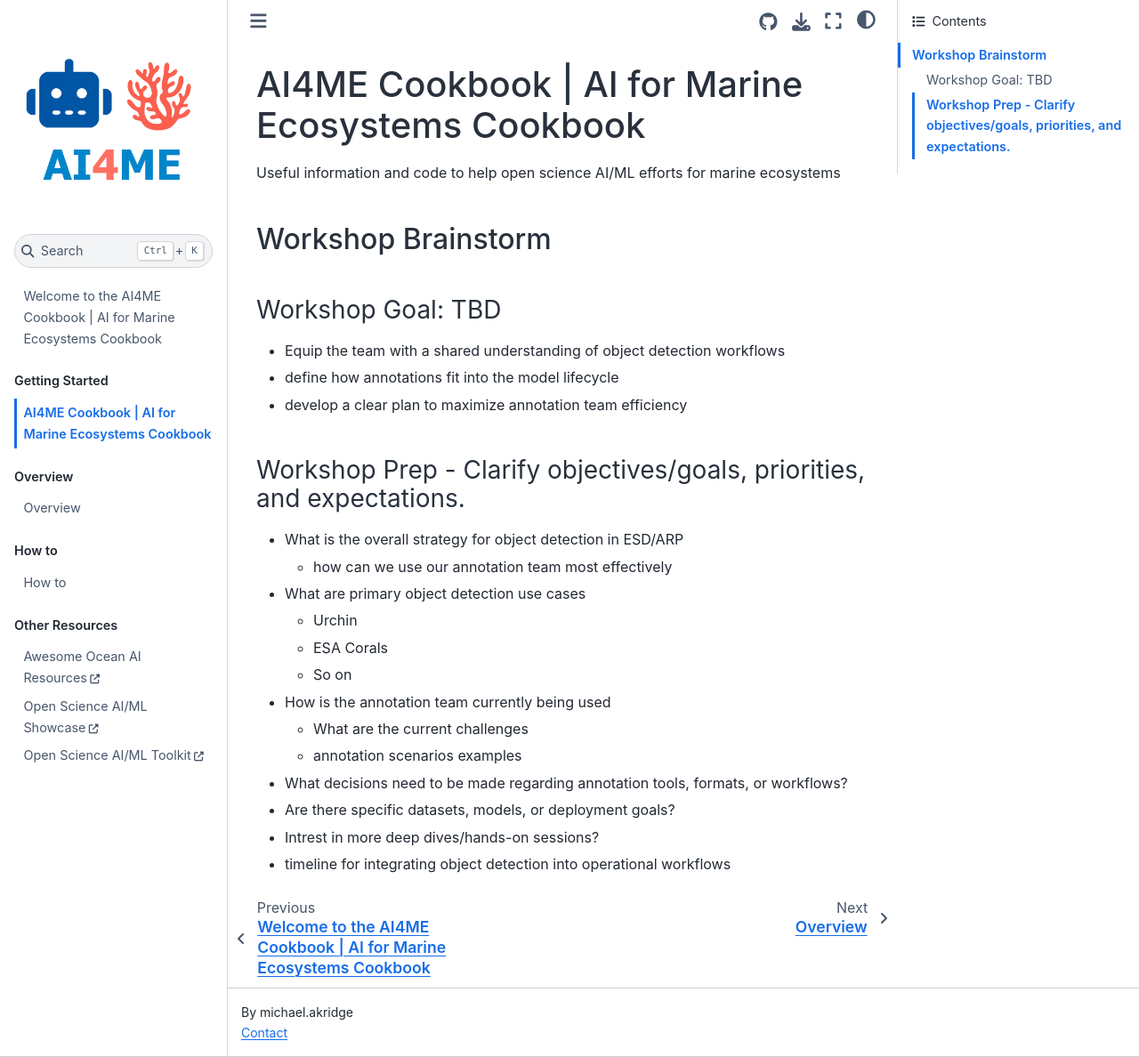
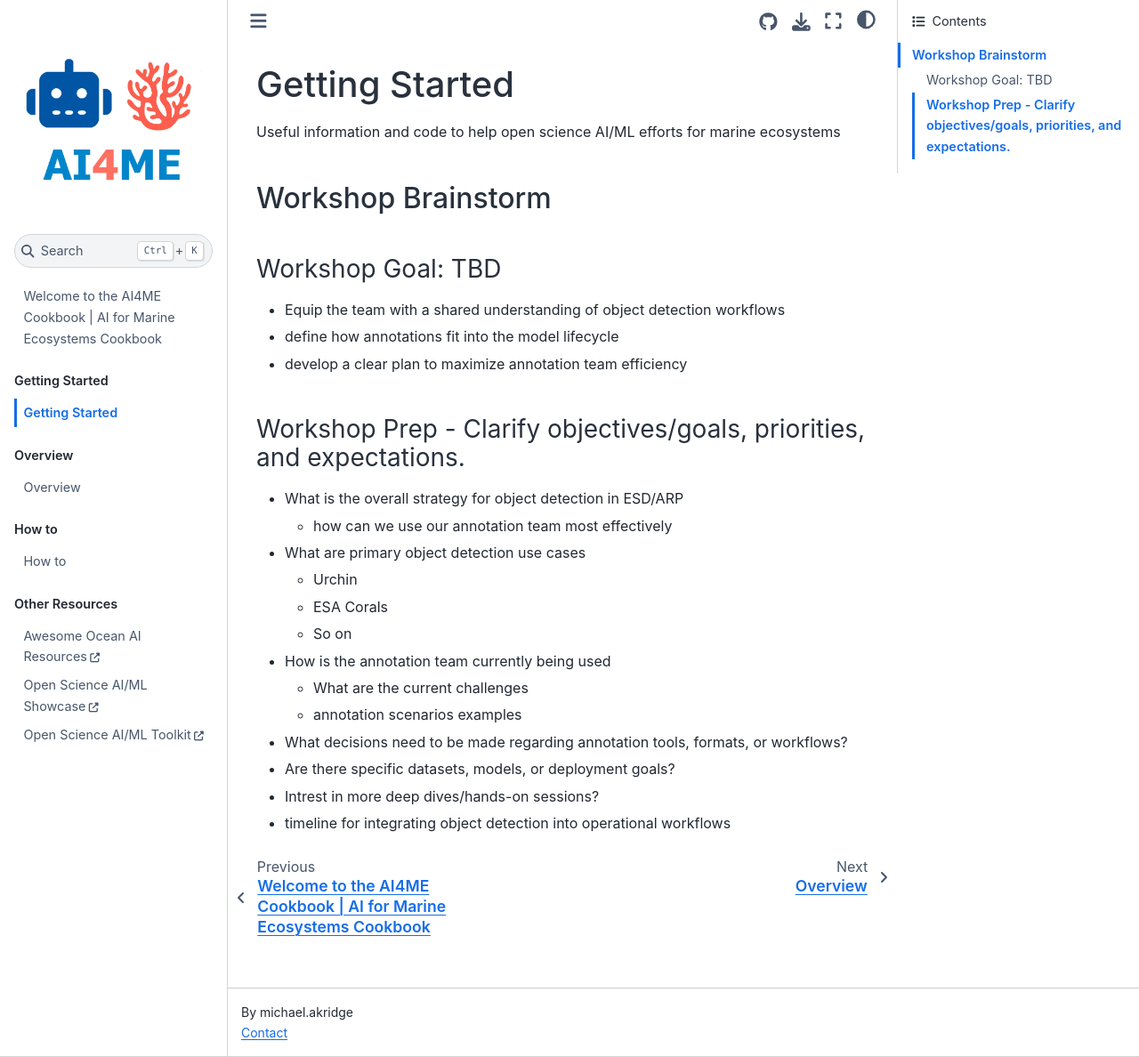
Before and after one commit to MichaelAkridge-NOAA/ai4me-cookbook, a Jupyter Book: the page built from content/01_getting_started.md, in a window 1280 px wide and 1188 px high. Shown: the whole window at 89% size. Built offline with Jupyter Book 1.0.4 settings and Sphinx 7.4.7 and the Sphinx Book theme 1.1.4, drawn with Linux system fonts in a browser that asks for light colours.

Commit message:
Update 01_getting_started.md

```diff
--- a/content/01_getting_started.md
+++ b/content/01_getting_started.md
@@ -1,4 +1,4 @@
-# AI4ME Cookbook | AI for Marine Ecosystems Cookbook
+# Getting Started
 Useful information and code to help open science AI/ML efforts for marine ecosystems
 
 ## Workshop Brainstorm
```
